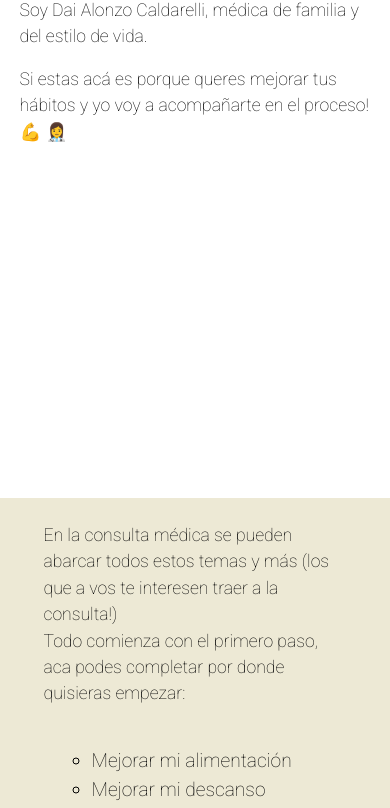
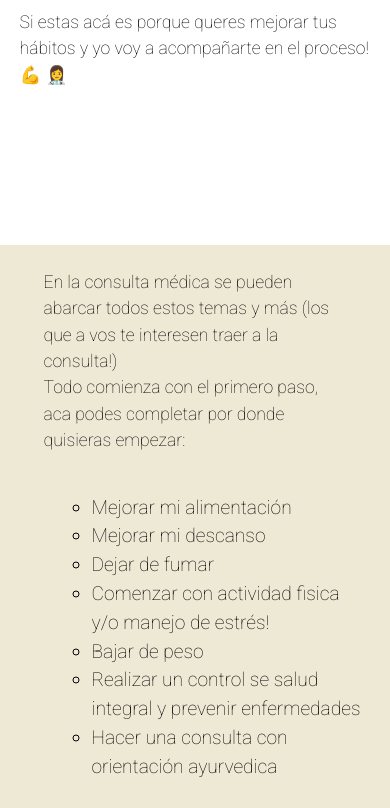
Before and after one commit to juliancrispino/draalonzocaldarelli, a plain HTML site: page index.html in a window 390 px wide. Shown: the part 346-1154 px from the top of the page. Drawn offline with nearby package versions, Linux system fonts and the light colour scheme.

Commit message:
arreglo height header

```diff
--- a/css/style.css
+++ b/css/style.css
@@ -338,9 +338,9 @@ footer a{
 
     /*HEADER*/
 
-    /* .portada{
-        height: 90vh;
-    } */
+    .portada{
+        max-height: 70vh;
+    }
     .contenido-header{
         display: inline-block !important;
     }
```
